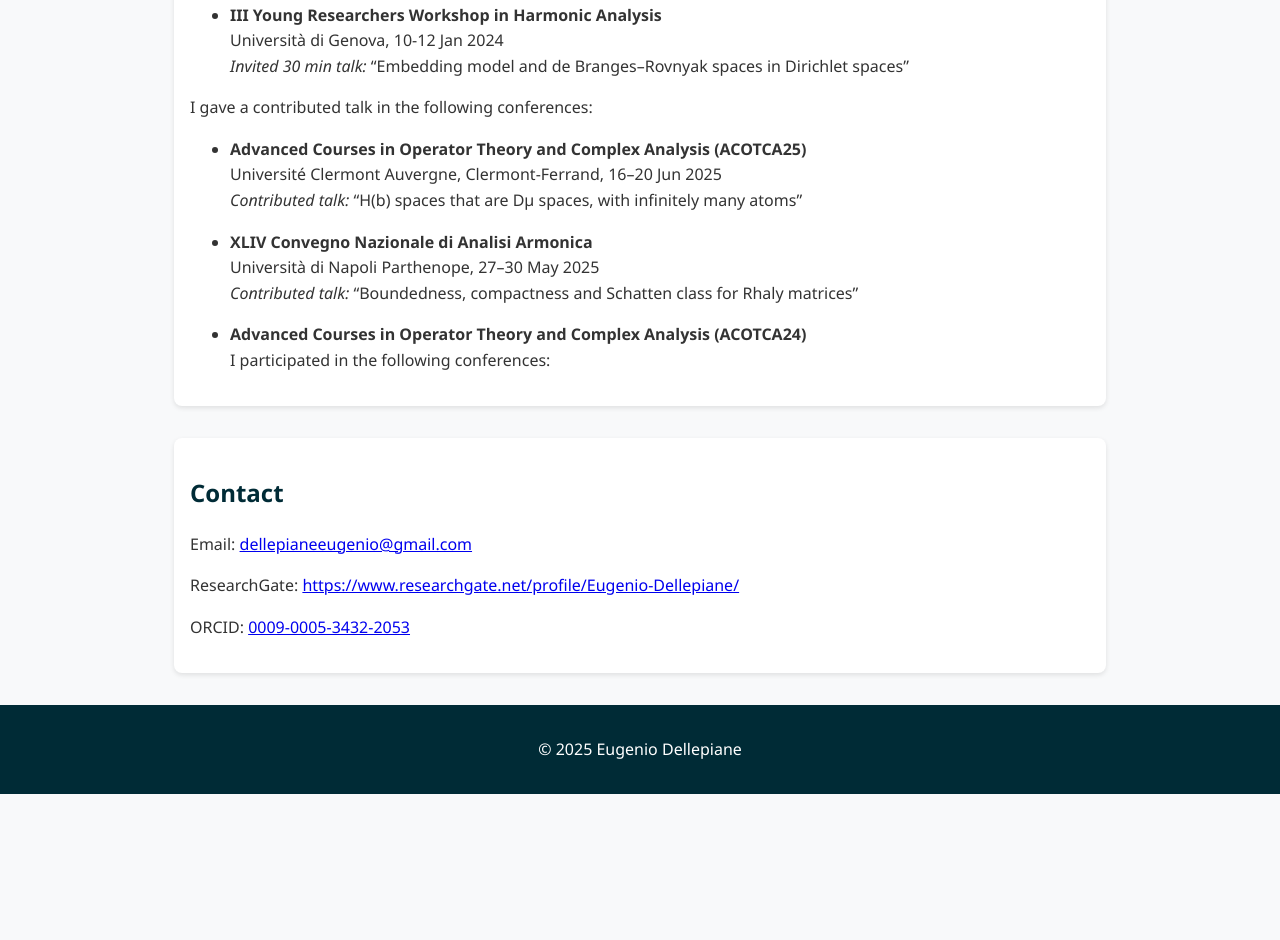
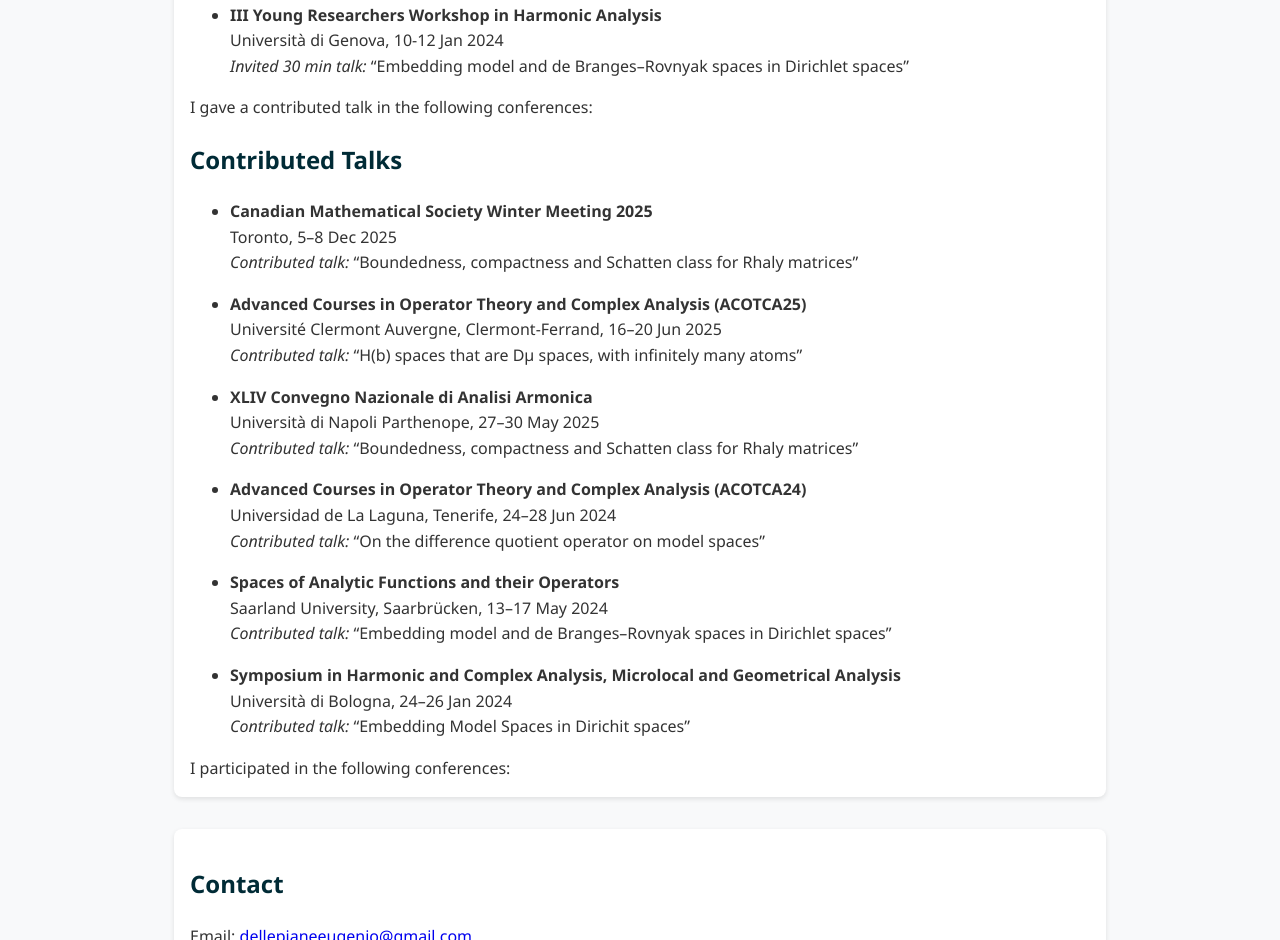
Before and after one commit to EugenioDellepiane/my-portfolio, a plain HTML site: page index.html in a window 1280 px wide. Shown: the part 2285-3225 px from the top of the page. Before the commit the page ends 3079 px from the top, so only its background shows below. Drawn offline with Linux system fonts and the light colour scheme.

Commit message:
Update index.html

```diff
--- a/index.html
+++ b/index.html
@@ -193,7 +193,16 @@ for Rhaly matrices, <em>Journal of the London Mathematical Society</em>, vol. 11
 </ul>
 
 I gave a contributed talk in the following conferences:
+<h2>Contributed Talks</h2>
+
 <ul>
+    <li>
+        <strong>Canadian Mathematical Society Winter Meeting 2025</strong><br>
+        Toronto, 5–8 Dec 2025<br>
+        <em>Contributed talk:</em>
+        “Boundedness, compactness and Schatten class for Rhaly matrices”
+    </li>
+
     <li>
         <strong>Advanced Courses in Operator Theory and Complex Analysis (ACOTCA25)</strong><br>
         Université Clermont Auvergne, Clermont-Ferrand, 16–20 Jun 2025<br>
@@ -210,6 +219,26 @@ I gave a contributed talk in the following conferences:
 
     <li>
         <strong>Advanced Courses in Operator Theory and Complex Analysis (ACOTCA24)</strong><br>
+        Universidad de La Laguna, Tenerife, 24–28 Jun 2024<br>
+        <em>Contributed talk:</em>
+        “On the difference quotient operator on model spaces”
+    </li>
+
+    <li>
+        <strong>Spaces of Analytic Functions and their Operators</strong><br>
+        Saarland University, Saarbrücken, 13–17 May 2024<br>
+        <em>Contributed talk:</em>
+        “Embedding model and de Branges–Rovnyak spaces in Dirichlet spaces”
+    </li>
+
+    <li>
+        <strong>Symposium in Harmonic and Complex Analysis, Microlocal and Geometrical Analysis</strong><br>
+        Università di Bologna, 24–26 Jan 2024<br>
+        <em>Contributed talk:</em>
+        “Embedding Model Spaces in Dirichit spaces”
+    </li>
+</ul>
+
 
 
       I participated in the following conferences:
```
